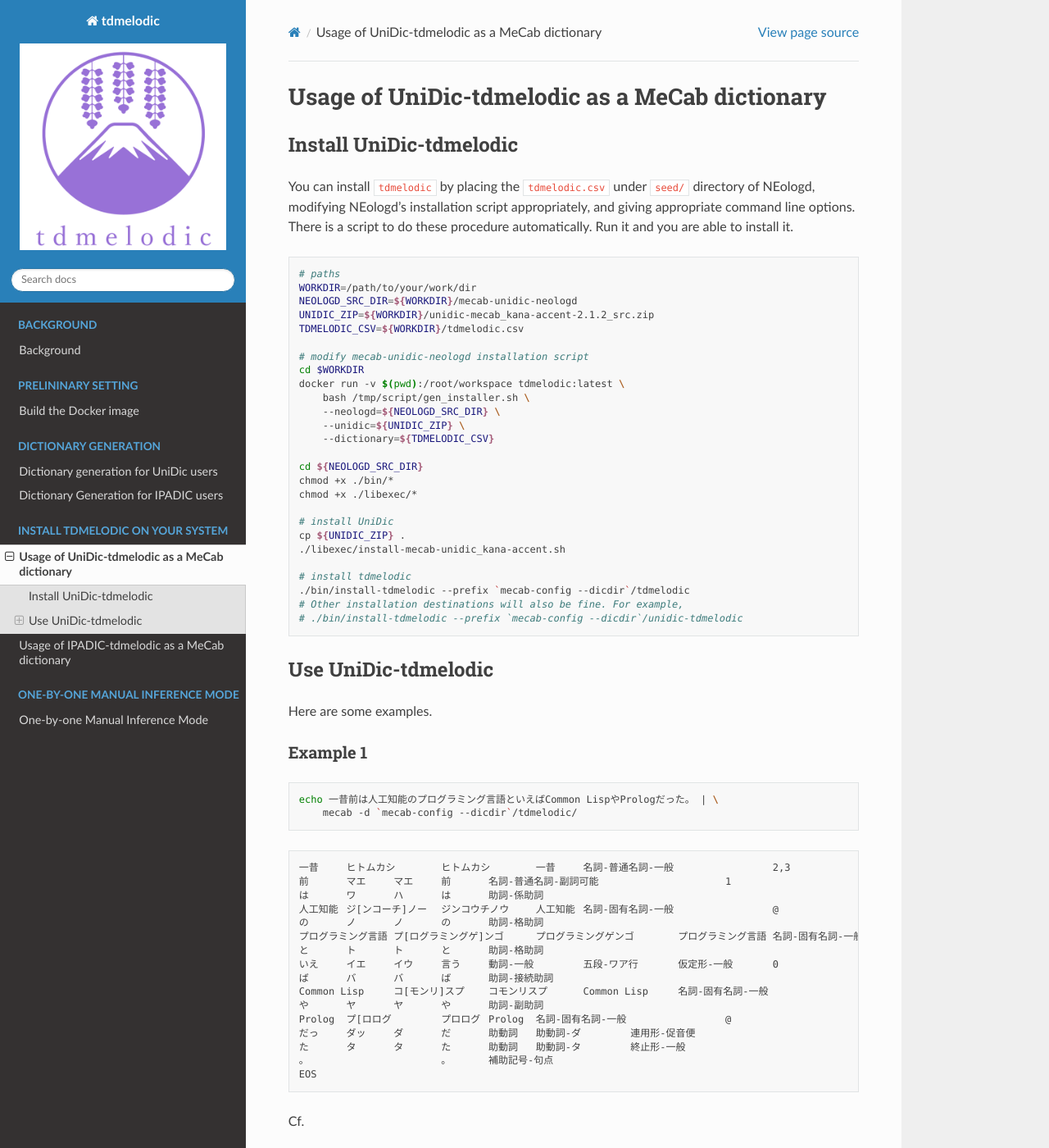
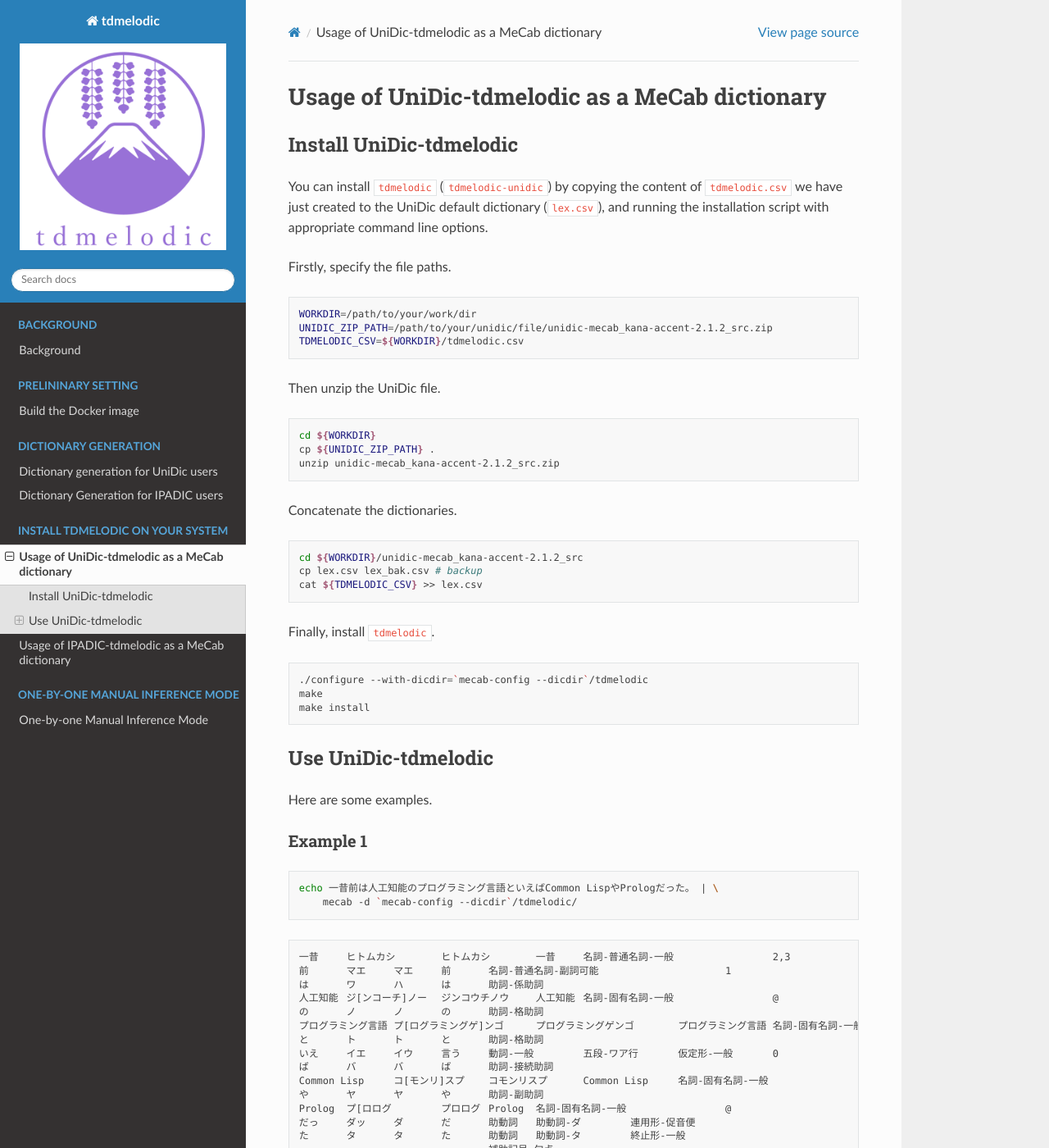
Before and after one commit to PKSHATechnology-Research/tdmelodic, a Sphinx documentation site: the page built from docs/pages/unidic-usage.md, in a window 1280 px wide and 1400 px high. Shown: the whole window at 82% size. Built offline with Sphinx 7.4.7 and the Read the Docs theme 2.0.0, drawn with Linux system fonts in a browser that asks for light colours.

Commit message:
Update tdmelodic-unidic installation manual (#16)
* update installation document

* rm gen_installer.sh

````diff
--- a/docs/pages/unidic-usage.md
+++ b/docs/pages/unidic-usage.md
@@ -1,40 +1,38 @@
 # Usage of UniDic-tdmelodic as a MeCab dictionary
 
 ## Install UniDic-tdmelodic
-You can install `tdmelodic` by placing the `tdmelodic.csv` under `seed/` directory of NEologd,
-modifying NEologd's installation script appropriately, and giving appropriate command line options.
-There is a script to do these procedure automatically.
-Run it and you are able to install it.
 
+You can install `tdmelodic` (`tdmelodic-unidic`) by copying the content of `tdmelodic.csv` we have just created
+to the UniDic default dictionary (`lex.csv`), and running the
+installation script with appropriate command line options.
+
+Firstly, specify the file paths.
 ```sh
-# paths
 WORKDIR=/path/to/your/work/dir
-NEOLOGD_SRC_DIR=${WORKDIR}/mecab-unidic-neologd
-UNIDIC_ZIP=${WORKDIR}/unidic-mecab_kana-accent-2.1.2_src.zip
+UNIDIC_ZIP_PATH=/path/to/your/unidic/file/unidic-mecab_kana-accent-2.1.2_src.zip
 TDMELODIC_CSV=${WORKDIR}/tdmelodic.csv
-
-# modify mecab-unidic-neologd installation script
-cd $WORKDIR
-docker run -v $(pwd):/root/workspace tdmelodic:latest \
-    bash /tmp/script/gen_installer.sh \
-    --neologd=${NEOLOGD_SRC_DIR} \
-    --unidic=${UNIDIC_ZIP} \
-    --dictionary=${TDMELODIC_CSV}
-
-cd ${NEOLOGD_SRC_DIR}
-chmod +x ./bin/*
-chmod +x ./libexec/*
-
-# install UniDic
-cp ${UNIDIC_ZIP} .
-./libexec/install-mecab-unidic_kana-accent.sh
-
-# install tdmelodic
-./bin/install-tdmelodic --prefix `mecab-config --dicdir`/tdmelodic
-# Other installation destinations will also be fine. For example,
-# ./bin/install-tdmelodic --prefix `mecab-config --dicdir`/unidic-tdmelodic
 ```
 
+Then unzip the UniDic file.
+```sh
+cd ${WORKDIR}
+cp ${UNIDIC_ZIP_PATH} .
+unzip unidic-mecab_kana-accent-2.1.2_src.zip
+```
+
+Concatenate the dictionaries.
+```sh
+cd ${WORKDIR}/unidic-mecab_kana-accent-2.1.2_src
+cp lex.csv lex_bak.csv # backup
+cat ${TDMELODIC_CSV} >> lex.csv
+```
+
+Finally, install `tdmelodic`.
+```sh
+./configure --with-dicdir=`mecab-config --dicdir`/tdmelodic
+make
+make install
+```
 
 ## Use UniDic-tdmelodic
 Here are some examples.
````
Also changed, not shown: docs/pages/unidic-dicgen.md (+10 -3 lines), 5 other files.
